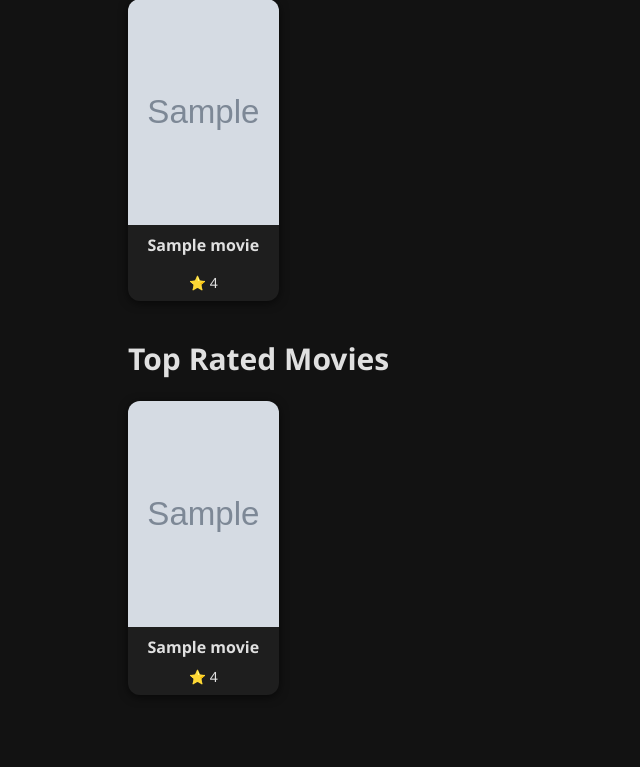
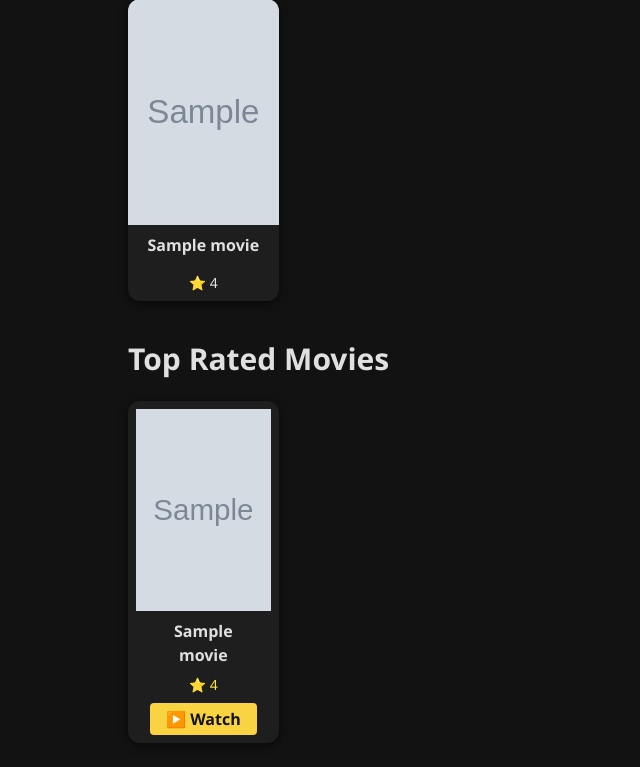
Before and after one commit to GERRY-01/Movie-app, a Python web app: template templates/index.html in a window 1280 px wide. Shown: the part 1148-1915 px from the top of the page, without its empty margins (0-640 px from the left). Before the commit the page ends 1833 px from the top, so only its background shows below. Run offline with Jinja, Linux system fonts and the light colour scheme; the template is opened without the code that fills it: most values are stand-ins (such as "Sample title", 1, 10 or a date in 2020); grey boxes marked "Sample" are stand-in pictures; some libraries are stand-ins or nearby versions.

Commit message:
added the watch feature in the home page

```diff
--- a/templates/index.html
+++ b/templates/index.html
@@ -178,7 +178,7 @@
 
   <div class="grid grid-cols-2 sm:grid-cols-3 md:grid-cols-4 lg:grid-cols-6 gap-6">
     {% for movie in top_rated_movies %}
-    <div class="movie-card">
+    <div class="movie-card p-2">
       {% if movie.poster_url %}
       <img
         src="{{ movie.poster_url }}"
@@ -192,12 +192,21 @@
       </div>
       {% endif %}
       <div class="movie-title">{{ movie.title }}</div>
-      <div class="text-center text-sm mb-2">⭐ {{ movie.rating }}</div>
+      <div class="text-center text-sm text-yellow-300 mb-2">⭐ {{ movie.rating }}</div>
+
+      {% if movie.stream_url %}
+      <div class="text-center">
+        <a href="{{ movie.stream_url }}" target="_blank">
+          <button class="btn-yellow px-4 py-1 rounded">▶️ Watch</button>
+        </a>
+      </div>
+      {% endif %}
     </div>
     {% endfor %}
   </div>
 </section>
 
 
+
 </body>
 </html>
```
